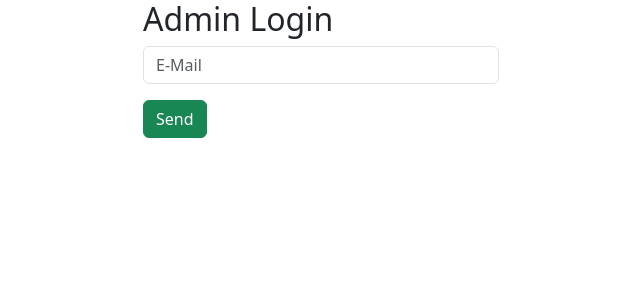
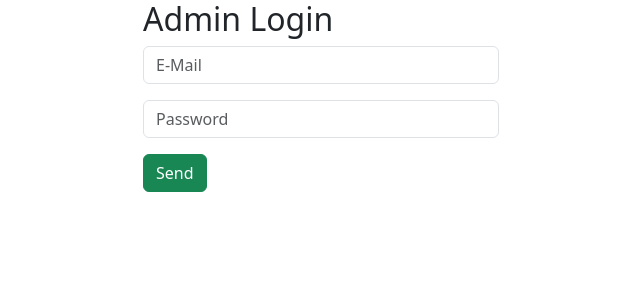
Before and after one commit to AhmetEminOzturk/AcademyFrontend, a React (Create React App) app in the folder ReactProjects/proj2/: page / in a window 1280 px wide. Shown: the top 300 px of the page, without its empty margins (319-959 px from the left). Built offline with nearby package versions, Linux system fonts and the light colour scheme.

Commit message:
Update Login.tsx

```diff
--- a/ReactProjects/proj2/src/pages/Login.tsx
+++ b/ReactProjects/proj2/src/pages/Login.tsx
@@ -3,10 +3,16 @@ import React, { useState , FormEvent } from 'react'
 function Login() {
 
   const[ email, setEmail] = useState('')
+  const [password, setPassword] = useState('')
 
   const fncLogin = ( evt: FormEvent) => {
     evt.preventDefault()
-    console.log("Giriş yapıldı")
+    if (email!== '' && password !== '') {
+      console.log(email, password, "Giriş yapıldı")
+    }
+    else{
+      window.alert("Lütfen tüm alanları doldurunuz!")
+    }
   }
   return (
     <>
@@ -17,7 +23,10 @@ function Login() {
             <form onSubmit={fncLogin}>
               <h2>Admin Login</h2>
               <div className='mb-3'>
-                <input placeholder='E-Mail' type='email' className='form-control'/>
+                <input required onChange={(evt) => setEmail(evt.target.value) } placeholder='E-Mail' type='email' className='form-control'/>
+              </div>
+              <div className='mb-3'>
+                <input required onChange={(evt) => setPassword(evt.target.value) } placeholder='Password' type='password' className='form-control'/>
               </div>
               <button className='btn btn-success'>Send</button>
             </form>
```
